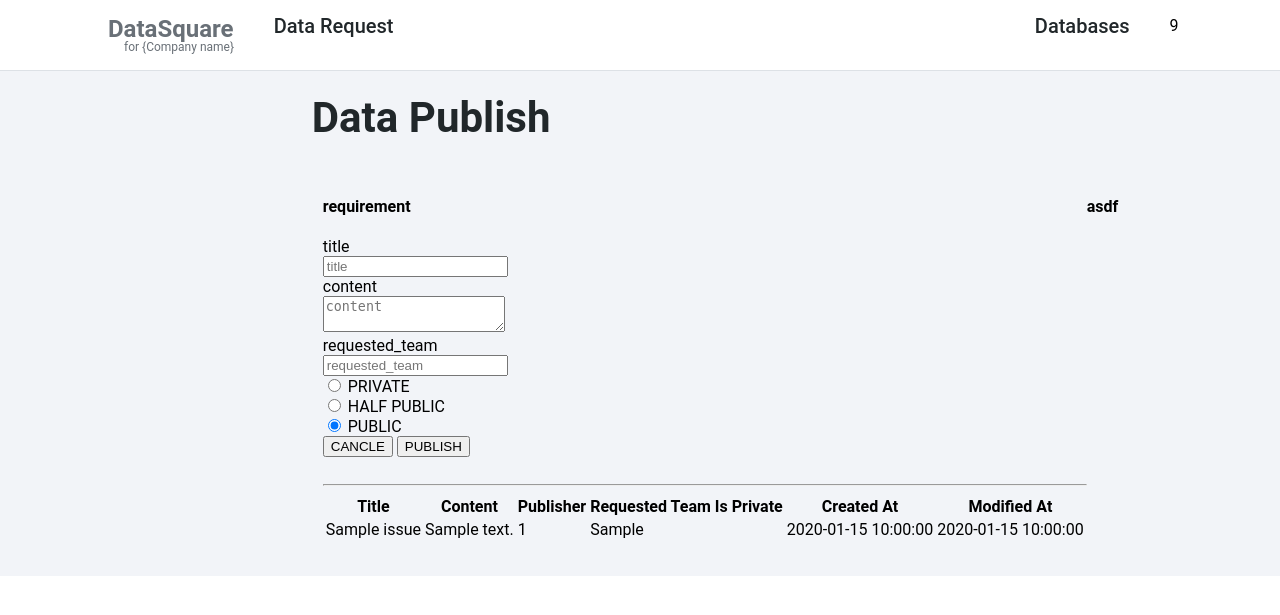
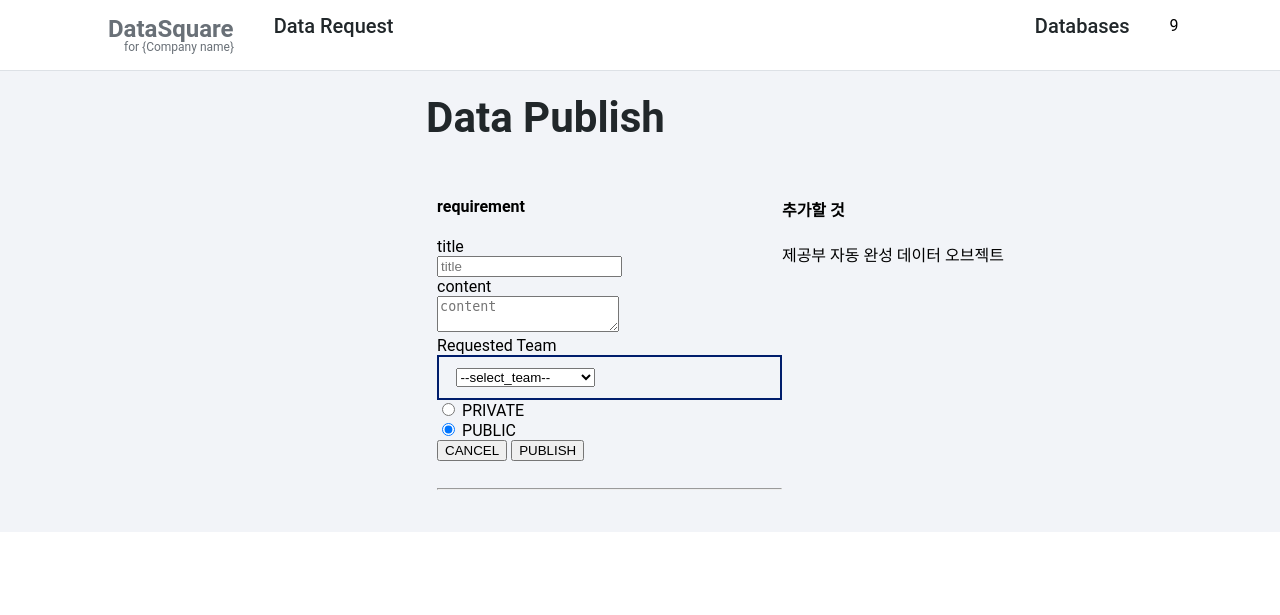
Before and after one commit to oss-opendream/datasquare, a Python web app: template app/templates/issue_publish.html in a window 1280 px wide; the page is wider, and only the part inside the window is pictured. Shown: the top 615 px of that part. Run offline with Jinja, Linux system fonts and the light colour scheme; the template is opened without the code that fills it: most values are stand-ins (such as "Sample title", 1, 10 or a date in 2020).

Commit message:
feat: 취소버튼 구현

```diff
--- a/app/templates/issue_publish.html
+++ b/app/templates/issue_publish.html
@@ -3,7 +3,7 @@
 
 <head>
     <meta charset="UTF-8">
-    <meta name="viewport" content="width=device-width, initial-scale=1.0">
+    <meta name="viewport" content="width=device-widt initial-scale=1.0">
     <title>Issue Publish - DataSquare</title>
     <link rel="stylesheet" href="/static/css/issue_publish.css">
 </head>
@@ -53,25 +53,24 @@
                         <h4>requirement</h4>
                         <div>
                             title <br>
-                            <input id="issue_publish_title" , name="title" , placeholder="title"></input>
+                            <input id="issue_publish_title" name="title" placeholder="title" required></input>
                             <br>
                             content
                             <br>
-                            <textarea id="issue_publish_content" , name="content" , placeholder="content"></textarea>
-                            <br>
-                            requested_team
-                            <br>
-                            <input id="issue_publish_requested_team" , name="requested_team" ,
-                                placeholder="requested_team"></input>
-                            <br>
-                            <label>
-                                <input type="radio" name="is_private" value="2">
-                                PRIVATE
-                            </label>
-                            <br>
+                            <textarea id="issue_publish_content" name="content" placeholder="content"
+                                required></textarea>
+                            <div class="label">Requested Team</div>
+                            <div class="field">
+                                <select id="issue_publish_requested_team" name="requested_team">
+                                    <option value="">--select_team--</option>
+                                    {% for department in departments %}
+                                    <option value="{{ department }}">{{ department }}</option>
+                                    {% endfor %}
+                                </select>
+                            </div>
                             <label>
                                 <input type="radio" name="is_private" value="1">
-                                HALF PUBLIC
+                                PRIVATE
                             </label>
                             <br>
                             <label>
@@ -79,47 +78,34 @@
                                 PUBLIC
                             </label>
                         </div>
-                        <button class="issue_publish_cancle_button" onclick="alert('이슈 발행을 취소 하였습니다.')">
-                            CANCLE
+                        <button type="button" class="issue_publish_cancel_button" onclick="cancelPublish()">
+                            CANCEL
                         </button>
-                        <button type="submit" class="issue_publish_button" onclick="alert('이슈를 성공적으로 발행하였습니다.')">
+                        <button type="submit" class="issue_publish_button" onclick>
                             PUBLISH
                         </button>
+
                     </div>
                     <br>
                     <hr>
-                    <table>
-                        <tr>
-                            <th>Title</th>
-                            <th>Content</th>
-                            <th>Publisher</th>
-                            <th>Requested Team</th>
-                            <th>Is Private</th>
-                            <th>Created At</th>
-                            <th>Modified At</th>
-                        </tr>
-                        {% for issue in issues %}
-                        <tr>
-                            <td>{{ issue.title }}</td>
-                            <td>{{ issue.content }}</td>
-                            <td>{{ issue.publisher_id }}</td>
-                            <td>{{ issue.requested_team }}</td>
-                            <td>{{ issue.is_private }}</td>
-                            <td>{{ issue.create_at }}</td>
-                            <td>{{ issue.modified_at }}</td>
-                        </tr>
-                        {% endfor %}
-                    </table>
                 </form>
                 <section class="right-section">
                     <div>
-                        <h4>asdf</h4>
+                        <h4>추가할 것</h4>
+                        <span>제공부 자동 완성 데이터 오브젝트</span>
                     </div>
 
                 </section>
             </div>
         </main>
     </div>
+    <script>
+        function cancelPublish() {
+            alert('이슈 발행을 취소하였습니다.');
+            // 여기에 추가적인 취소 로직 구현 (예: 페이지 이동)
+            window.location.href = '/feed';
+        }
+    </script>
 </body>
 
 </html>
```
